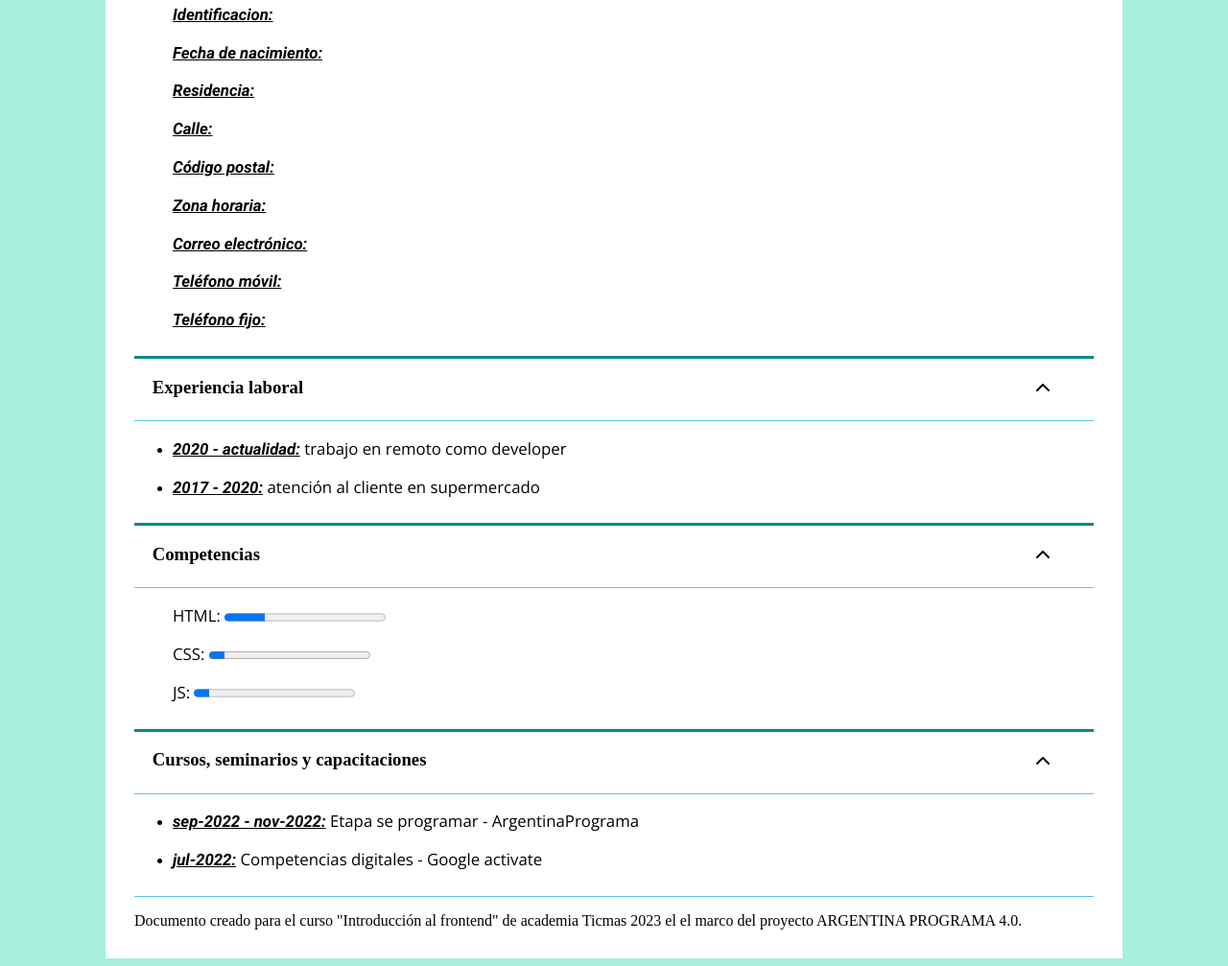
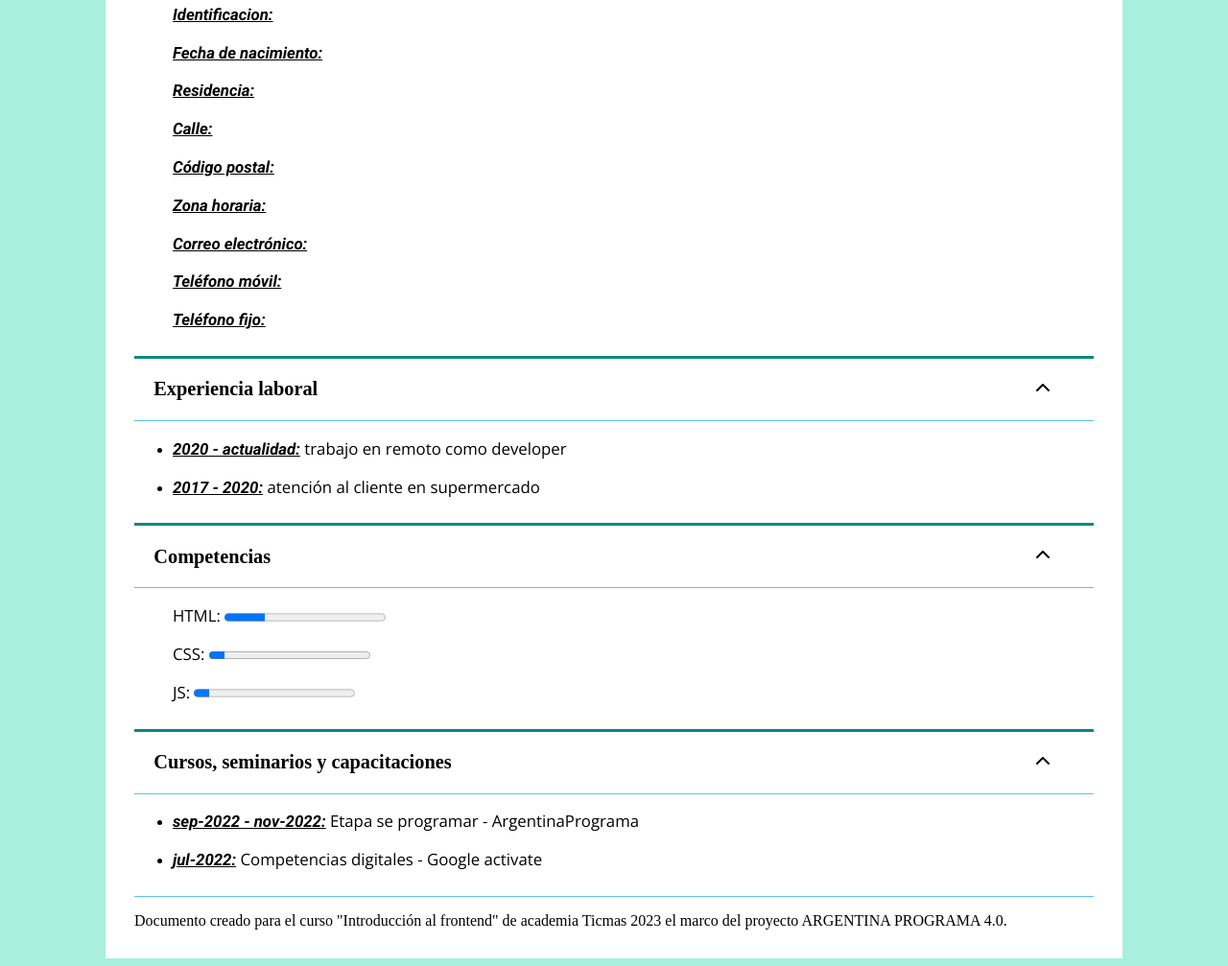
Before and after one commit to andres-happy/Proyecto-Final-Primeros-pasos-del-desarrollo-frontend, a plain HTML site: page principal.html in a window 1280 px wide. Shown: the part 320-1327 px from the top of the page at 96% size. Drawn offline with nearby package versions, Linux system fonts and the light colour scheme; no server answers.

Commit message:
Version lista para entregar

```diff
--- a/css/estilos.css
+++ b/css/estilos.css
@@ -131,6 +131,7 @@ p{
     display: flex;
     margin: 0px;
     padding: 1em;
+    font-size: 1.27em;
 }
 
 [id^=mostrar] {
--- a/principal.html
+++ b/principal.html
@@ -12,7 +12,7 @@
     <!-- Importo la biblioteca jquery de google para trabajar con https://randomuser.me/ -->
     <script src="https://ajax.googleapis.com/ajax/libs/jquery/3.6.1/jquery.min.js"></script>
 
-    <!-- Fuentes "ROBOTO" y "OPEN SANS" de https://fonts.google.com/-->
+    <!-- Fuentes "ROBOTO" y "OPEN SANS" de https://fonts.google.com/ -->
     <link rel="preconnect" href="https://fonts.googleapis.com">
     <link rel="preconnect" href="https://fonts.gstatic.com" crossorigin>
     <link href="https://fonts.googleapis.com/css2?family=Open+Sans:wght@300&family=Roboto:ital,wght@1,700&display=swap" rel="stylesheet">
@@ -23,8 +23,6 @@
     <div id="pagina">
 
         <div id="encabezado" class="encabezado">
-            <!--
-            -->
 
             <div id="perfil">
                 <figure id="foto">
@@ -127,10 +125,10 @@
         </div>
 
         <footer>
-            Documento creado para el curso "Introducción al frontend" de academia Ticmas 2023 el el marco del proyecto ARGENTINA PROGRAMA 4.0.
+            Documento creado para el curso "Introducción al frontend" de academia Ticmas 2023 el marco del proyecto ARGENTINA PROGRAMA 4.0.
         </footer>
     </div>
-        <!-- Inicio del javascript propio, se pone al final para darle tiempo a que la página termine de cargar-->
+    <!-- Inicio del javascript propio, se pone al final para darle tiempo a que la página termine de cargar-->
     <script src="js/funcionalidad.js"></script>
 
 </body>
```
